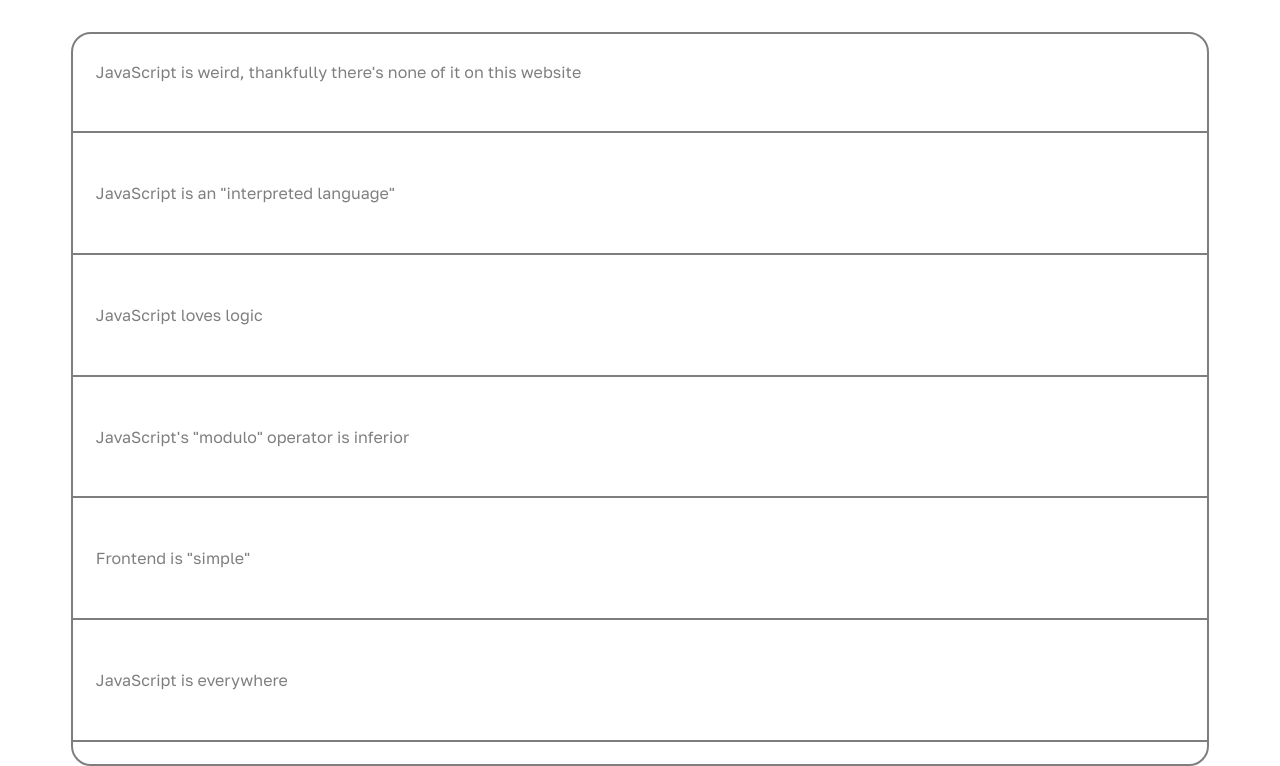
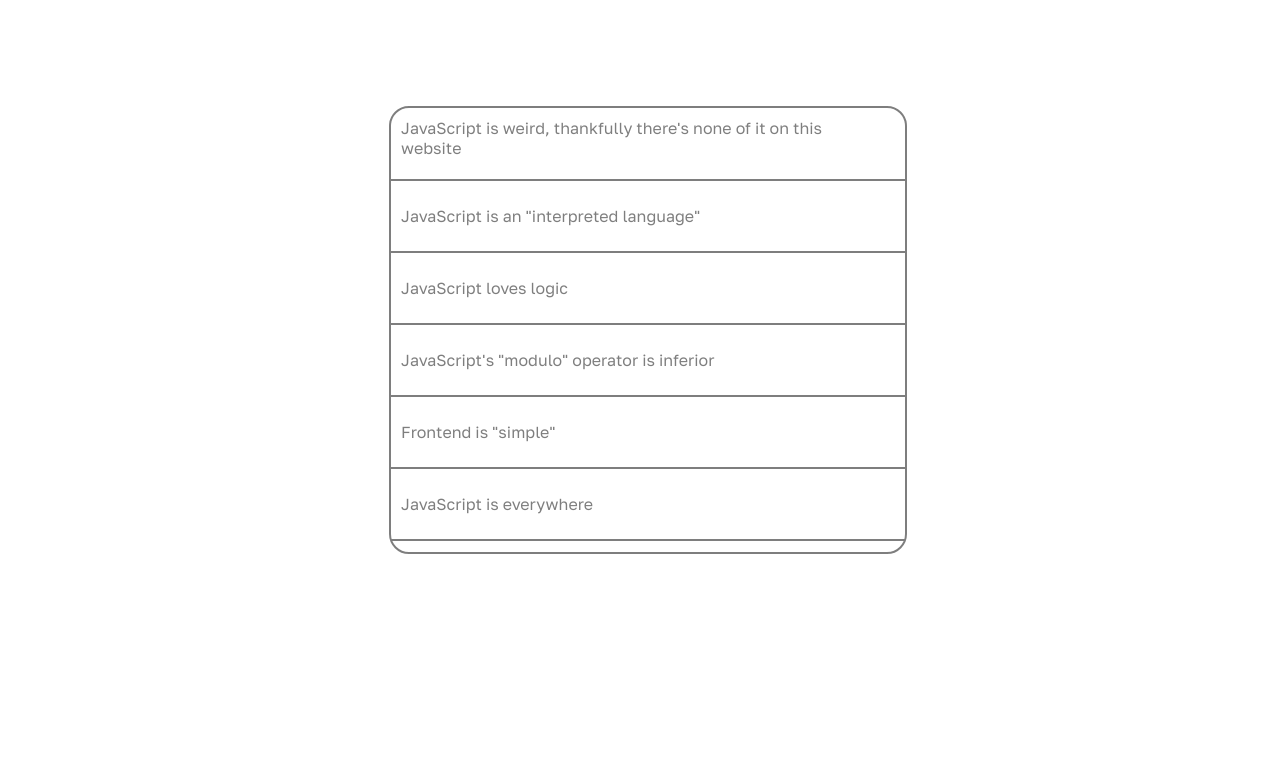
Before and after one commit to Freemason-12/cssBayan, a plain HTML site: page cssBayan/index.html in a window 1280 px wide. Shown: the part 132-898 px from the top of the page. After the commit the page ends 808 px from the top, so only its background shows below. Drawn offline with Linux system fonts and the light colour scheme; grey boxes are pictures that could not be loaded; a web font is replaced by a local one.

Commit message:
fix: made proper layout

```diff
--- a/cssBayan/style.css
+++ b/cssBayan/style.css
@@ -3,7 +3,15 @@
 html,
 body {
   height: 100%;
+  width: 100%;
   font-family: "Golos Text", serif;
+}
+
+body {
+  display: flex;
+  flex-direction: column;
+  align-items: center;
+  justify-content: flex-start;
 }
 
 hr {
@@ -17,6 +25,7 @@ hr {
   border: 2px black solid;
   border-radius: 20px;
   color: black;
+  max-width: 600px;
 }
 
 #bayan {
```
